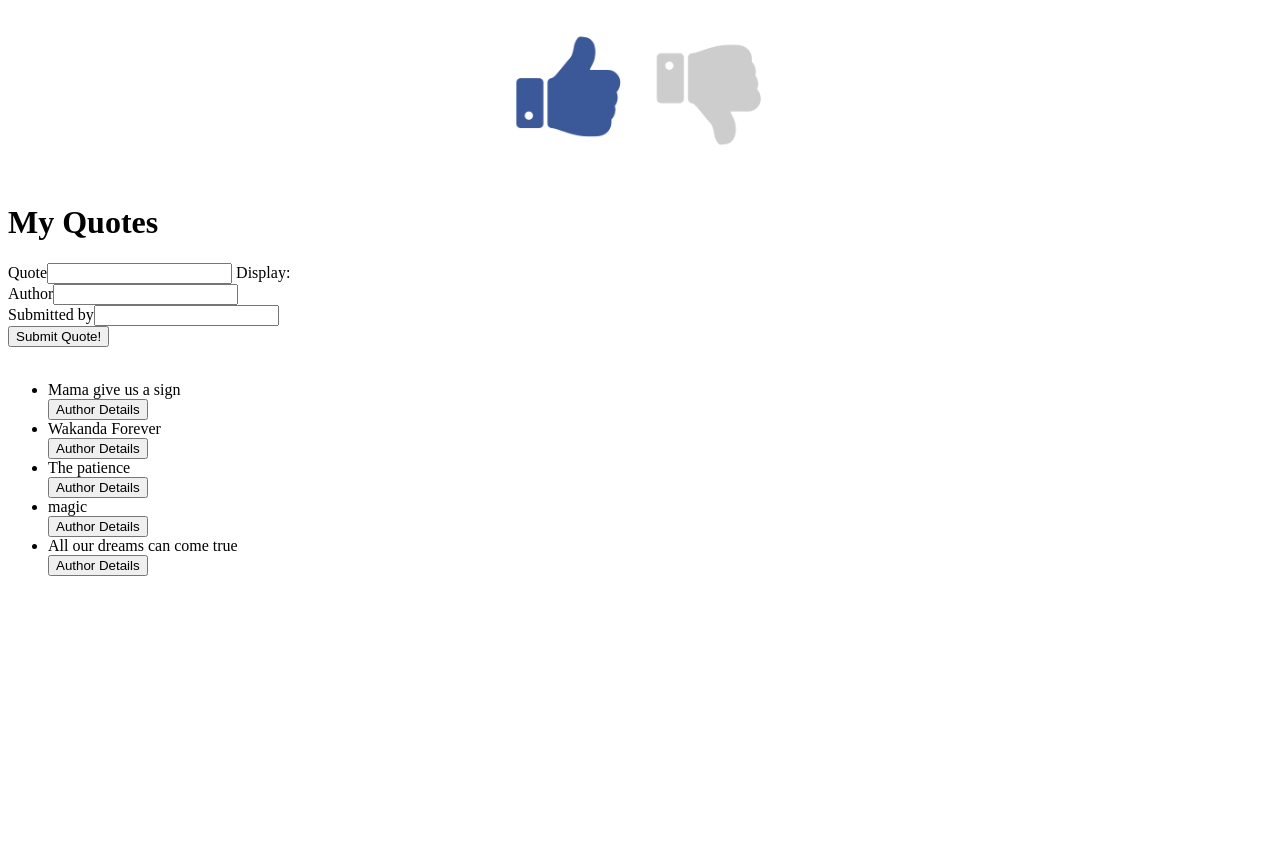
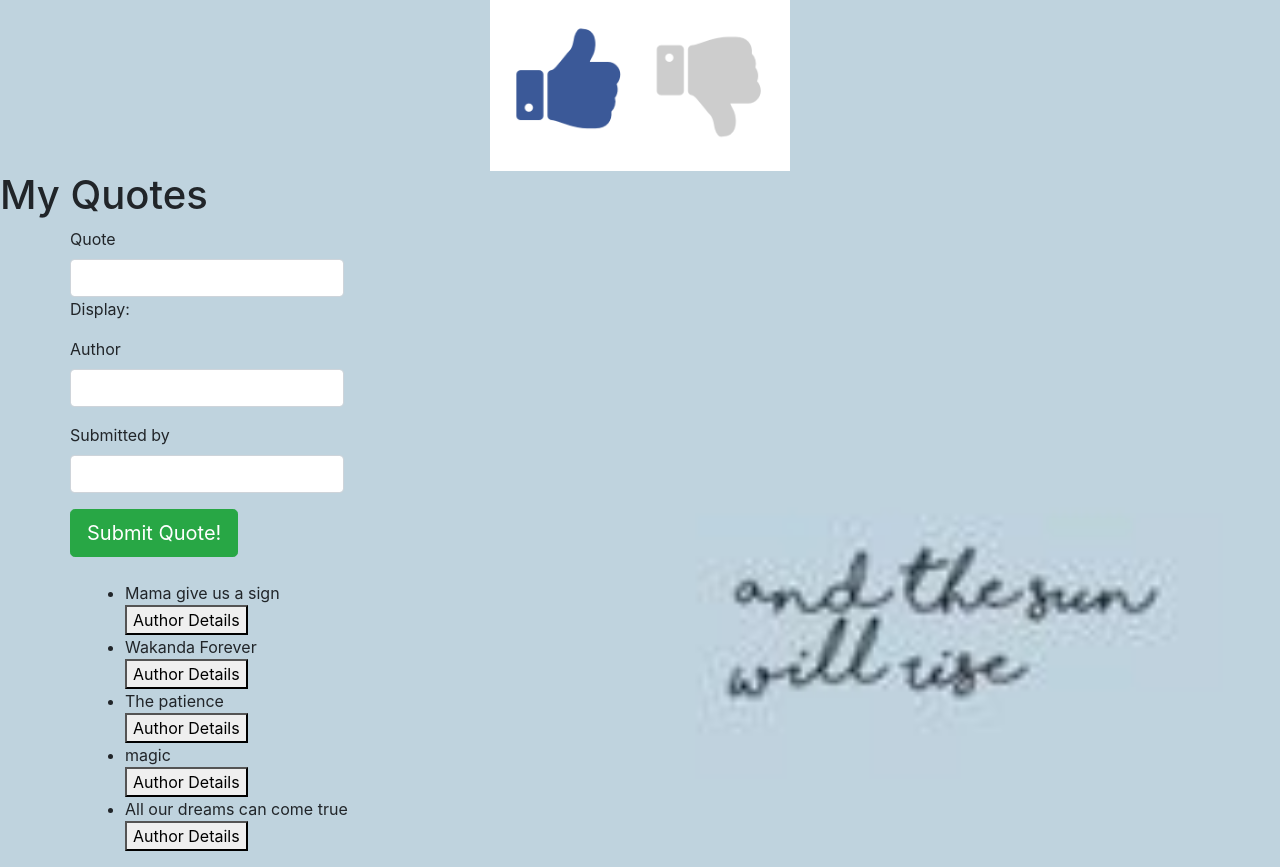
Before and after one commit to omukankurunziza/Quotes, an Angular app: page / in a window 1280 px wide. Before the commit the page ends 800 px from the top, so only its background shows below. Built offline with nearby package versions, Linux system fonts and the light colour scheme.

Commit message:
add images

```diff
--- a/package.json
+++ b/package.json
@@ -19,6 +19,7 @@
     "@angular/platform-browser": "~7.2.0",
     "@angular/platform-browser-dynamic": "~7.2.0",
     "@angular/router": "~7.2.0",
+    "bootstrap": "^4.2.1",
     "core-js": "^2.5.4",
     "rxjs": "~6.3.3",
     "tslib": "^1.9.0",
--- a/src/styles.css
+++ b/src/styles.css
@@ -1 +1,8 @@
 /* You can add global styles to this file, and also import other style files */
+@import "~bootstrap/dist/css/bootstrap.css";
+
+body{
+  background-image: url("assets/bg.jpg");
+  background-position: center;
+  background-size: cover;
+}
```
Also changed, not shown: src/assets/bg.jpg (added).
